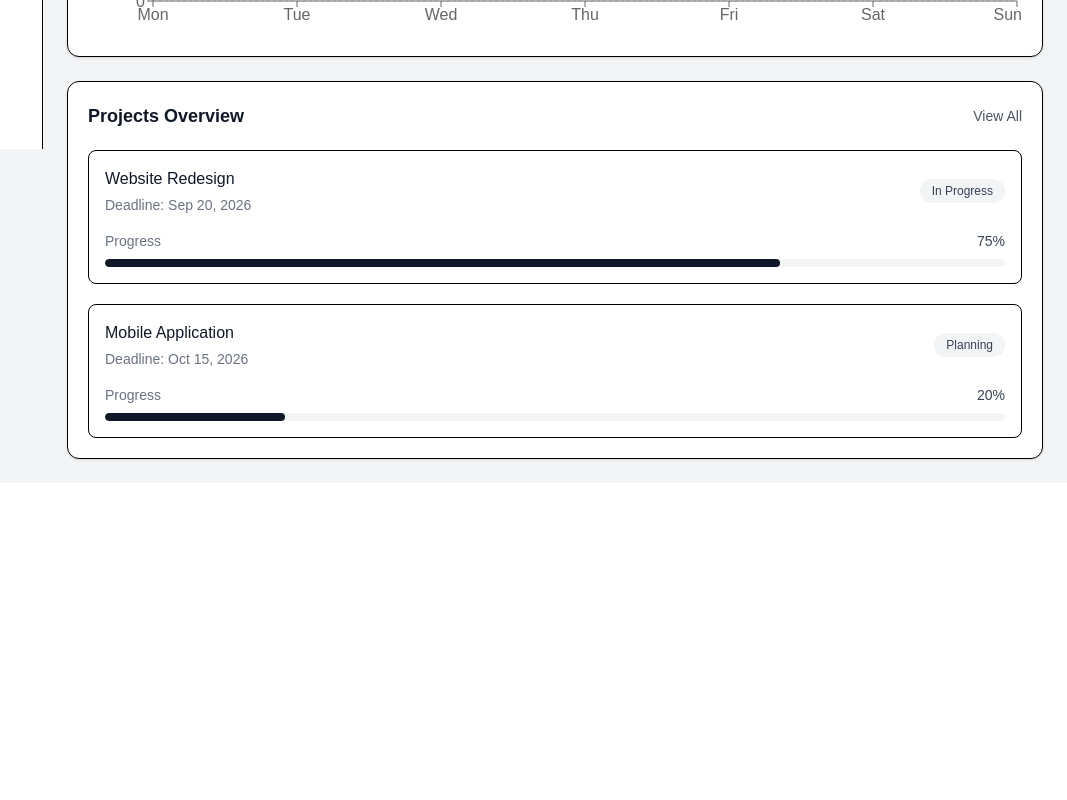
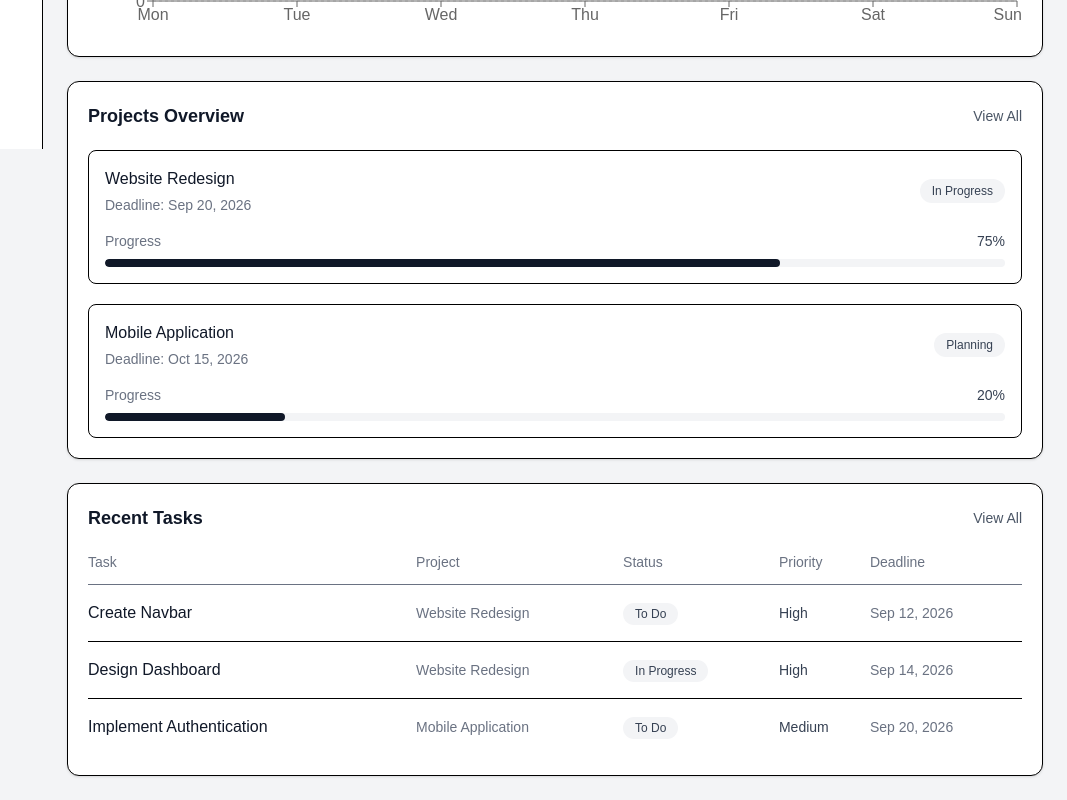
Before and after one commit to Reza-Bamoniri/Managment-Dashboard-Projects, a React (Vite) app: page / in a window 1280 px wide. Shown: the part 651-1451 px from the top of the page, without its empty margins (213-1280 px from the left). Before the commit the page ends 1134 px from the top, so only its background shows below. Built offline with nearby package versions, Linux system fonts and the light colour scheme.

Commit message:
feat: add recent tasks to home

```diff
--- a/src/pages/Home.tsx
+++ b/src/pages/Home.tsx
@@ -32,6 +32,33 @@ const projects = [
     status: "Planning",
     progress: 20,
     deadline: "Oct 15, 2026",
+  },
+];
+
+const recentTasks = [
+  {
+    id: "1",
+    title: "Create Navbar",
+    project: "Website Redesign",
+    status: "To Do",
+    priority: "High",
+    deadline: "Sep 12, 2026",
+  },
+  {
+    id: "2",
+    title: "Design Dashboard",
+    project: "Website Redesign",
+    status: "In Progress",
+    priority: "High",
+    deadline: "Sep 14, 2026",
+  },
+  {
+    id: "3",
+    title: "Implement Authentication",
+    project: "Mobile Application",
+    status: "To Do",
+    priority: "Medium",
+    deadline: "Sep 20, 2026",
   },
 ];
 
@@ -157,6 +184,69 @@ function Home() {
           ))}
         </div>
       </div>
+
+      {/* Recent Tasks */}
+<div className="rounded-xl border bg-white p-5 shadow-sm">
+  <div className="mb-5 flex items-center justify-between">
+    <h2 className="text-lg font-semibold text-gray-900">
+      Recent Tasks
+    </h2>
+
+    <button
+      type="button"
+      className="text-sm font-medium text-gray-600 hover:text-gray-900"
+    >
+      View All
+    </button>
+  </div>
+
+  <div className="overflow-x-auto">
+    <table className="w-full min-w-[700px] text-left">
+      <thead>
+        <tr className="border-b text-sm text-gray-500">
+          <th className="pb-3 font-medium">Task</th>
+          <th className="pb-3 font-medium">Project</th>
+          <th className="pb-3 font-medium">Status</th>
+          <th className="pb-3 font-medium">Priority</th>
+          <th className="pb-3 font-medium">Deadline</th>
+        </tr>
+      </thead>
+
+      <tbody>
+        {recentTasks.map((task) => (
+          <tr
+            key={task.id}
+            className="border-b last:border-0"
+          >
+            <td className="py-4 font-medium text-gray-900">
+              {task.title}
+            </td>
+
+            <td className="py-4 text-sm text-gray-500">
+              {task.project}
+            </td>
+
+            <td className="py-4">
+              <span className="rounded-full bg-gray-100 px-3 py-1 text-xs font-medium text-gray-700">
+                {task.status}
+              </span>
+            </td>
+
+            <td className="py-4">
+              <span className="text-sm font-medium text-gray-700">
+                {task.priority}
+              </span>
+            </td>
+
+            <td className="py-4 text-sm text-gray-500">
+              {task.deadline}
+            </td>
+          </tr>
+        ))}
+      </tbody>
+    </table>
+  </div>
+</div>
     </section>
   );
 }
```
